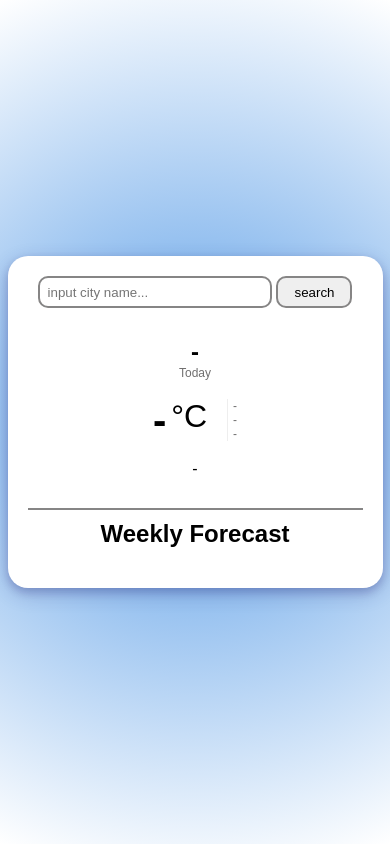
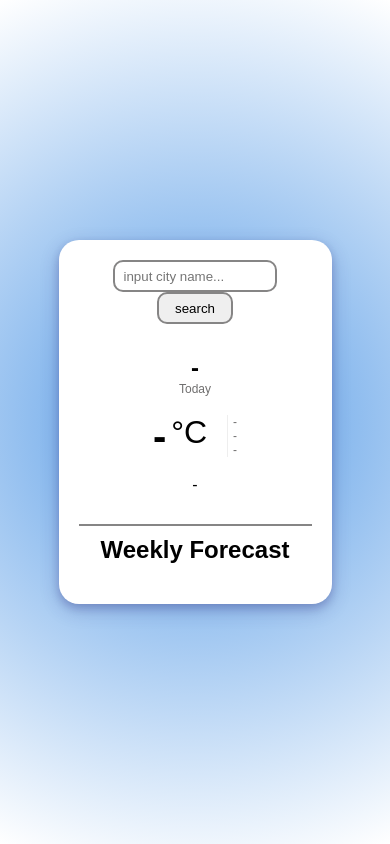
Before and after one commit to imamsobirin/weather-app-1, a plain HTML site: page index.html in a window 390 px wide. Drawn offline with Linux system fonts and the light colour scheme.

Commit message:
more responsive

```diff
--- a/style.css
+++ b/style.css
@@ -121,13 +121,19 @@ body {
 .back-button:hover {
   color: black;
 }
-@media (max-width: 1000px) {
+@media (max-width: 428px) {
+  .container {
+    width: 95%;
+    margin: 20px auto;
+  }
+}
+
+@media (max-width: 835px) {
   .forecast-week {
     justify-content: center;
     gap: 20px;
   }
   .container {
-    width: 375px;
-    margin: 20px auto;
+    width: 70%;
   }
-} ;
+}
```
